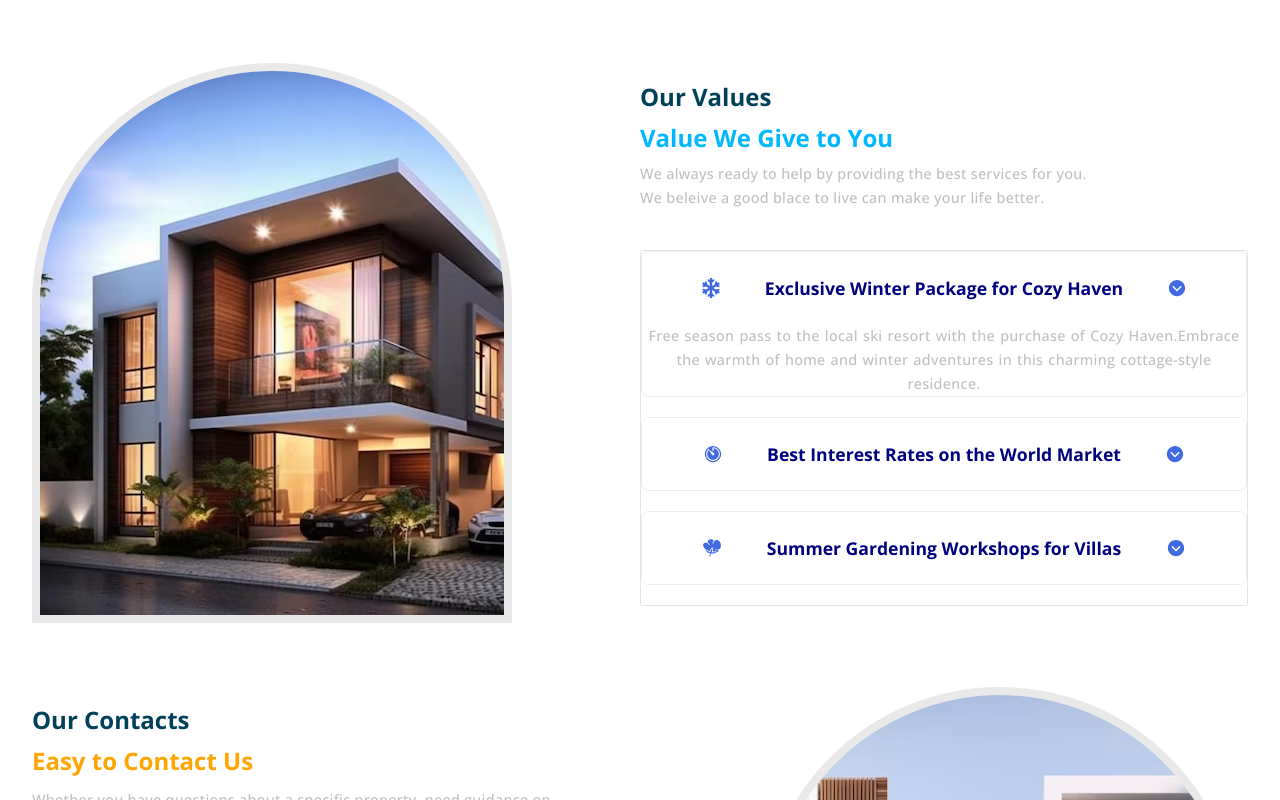
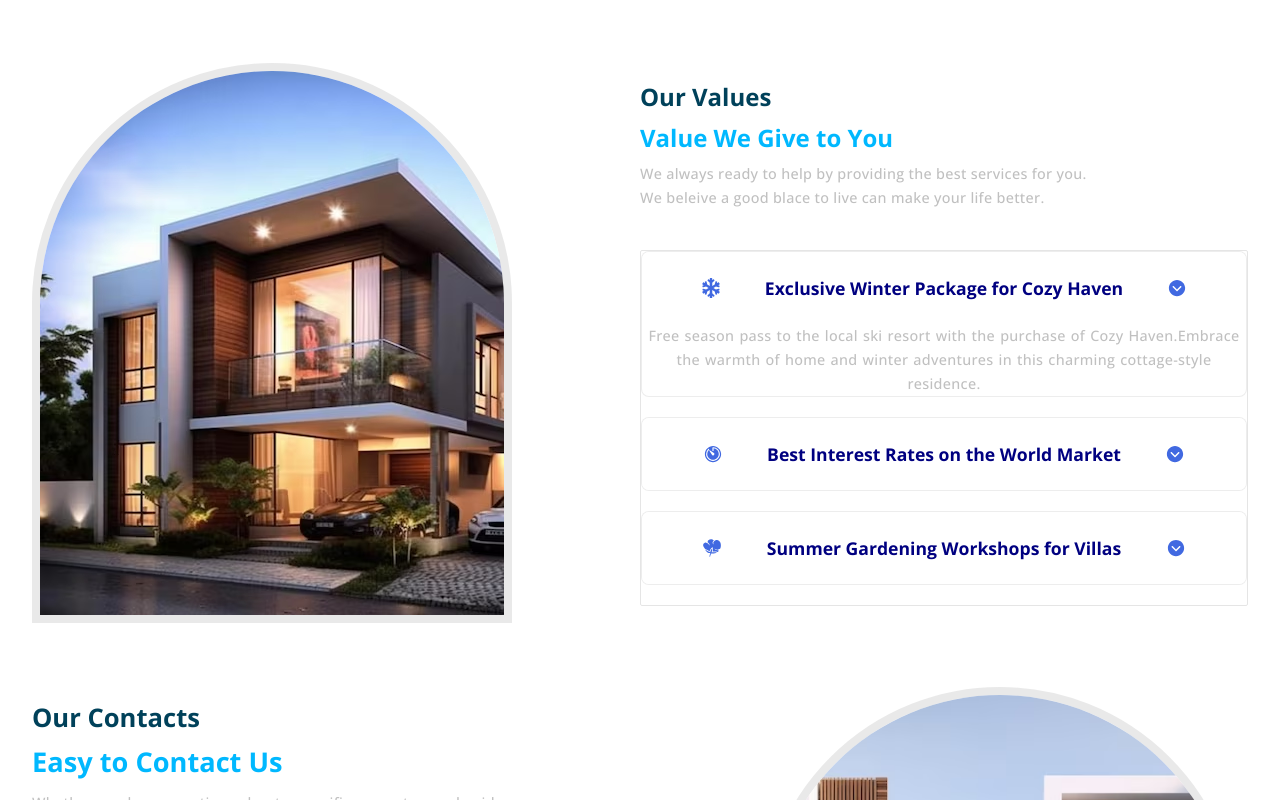
Before and after one commit to Hashara-Pilapitiya/DreamDwellings, a React (Create React App) app in the folder client/: page / in a window 1280 px wide. Shown: the part 2000-2800 px from the top of the page. Built offline with nearby package versions, Linux system fonts and the light colour scheme.

Commit message:
Update font sizes and colors in Contact, GetStarted, Header, and HeroWeb components

```diff
--- a/client/src/Components/Contact/Contact.css
+++ b/client/src/Components/Contact/Contact.css
@@ -15,15 +15,15 @@
 .c-left .contacts {
     letter-spacing: normal;
     color: var(--primary-color);
-    font-size: 1.5rem;
+    font-size: 1.6rem;
     font-weight: 700;
 }
 
 .c-left .primaryText {
     letter-spacing: normal;
-    font-size: 1.5rem;
+    font-size: 1.7rem;
     font-weight: 700;
-    color: orange;
+    color: #00b8ff;
     margin-top: 0.5rem;
     margin-bottom: 0.7rem;
 }
@@ -64,7 +64,7 @@
 .mode .button {
     width: 100%;
     font-size: 0.9rem;
-    font-weight: 600;
+    font-weight: 700;
 }
 
 .mode:hover {
--- a/client/src/Components/GetStarted/GetStarted.css
+++ b/client/src/Components/GetStarted/GetStarted.css
@@ -1,6 +1,6 @@
 .inner-container {
     gap: 1.5rem;
-    background: rgb(93, 48, 136);
+    background: #00415a;
     padding: 2rem;
     border-radius: 10px;
     border: 1.5px solid var(--black-color);
--- a/client/src/Components/Header/Header.css
+++ b/client/src/Components/Header/Header.css
@@ -36,9 +36,8 @@
     color: var(--black-color);
 }
 
-.button a {
+.h-menu .button {
     font-weight: 700;
-    color: #fff;
     font-size: 1rem;
 }
 
--- a/client/src/Components/Header/Header.js
+++ b/client/src/Components/Header/Header.js
@@ -3,7 +3,7 @@ import './Header.css';
 import Logo from '../../Assets/Logos/logo01.png';
 import { HiMenu } from "react-icons/hi";
 import OutsideClickHandler from 'react-outside-click-handler';
-import useHeaderColor from '../../Hooks/UseHeaderColor';
+import useHeaderColor from '../../Hooks/useHeaderColor';
 import { Link, NavLink } from 'react-router-dom';
 
 
--- a/client/src/Components/HeroWeb/Hero.css
+++ b/client/src/Components/HeroWeb/Hero.css
@@ -61,7 +61,7 @@
 }
 
 .search-bar span {
-    color: #ffdb58;
+    color: #00b8ff;
 }
 
 .search-bar input {
--- a/client/src/Hooks/UseHeaderColor.js
+++ b/client/src/Hooks/UseHeaderColor.js
@@ -1,12 +1,12 @@
 import { useEffect, useState } from "react";
 
-const UseHeaderColor = () => {
+const useHeaderColor = () => {
 const [headerColor, setHeaderColor] = useState(false)
   //to handle shadow of header
   useEffect(() => {
     function handleScroll() {
       if (window.scrollY > 8) {
-        setHeaderColor("#33363d")
+        setHeaderColor("#fff")
       } else {
         setHeaderColor("none");
       }
@@ -20,4 +20,4 @@ const [headerColor, setHeaderColor] = useState(false)
   return headerColor
 };
 
-export default UseHeaderColor;
+export default useHeaderColor;
```
